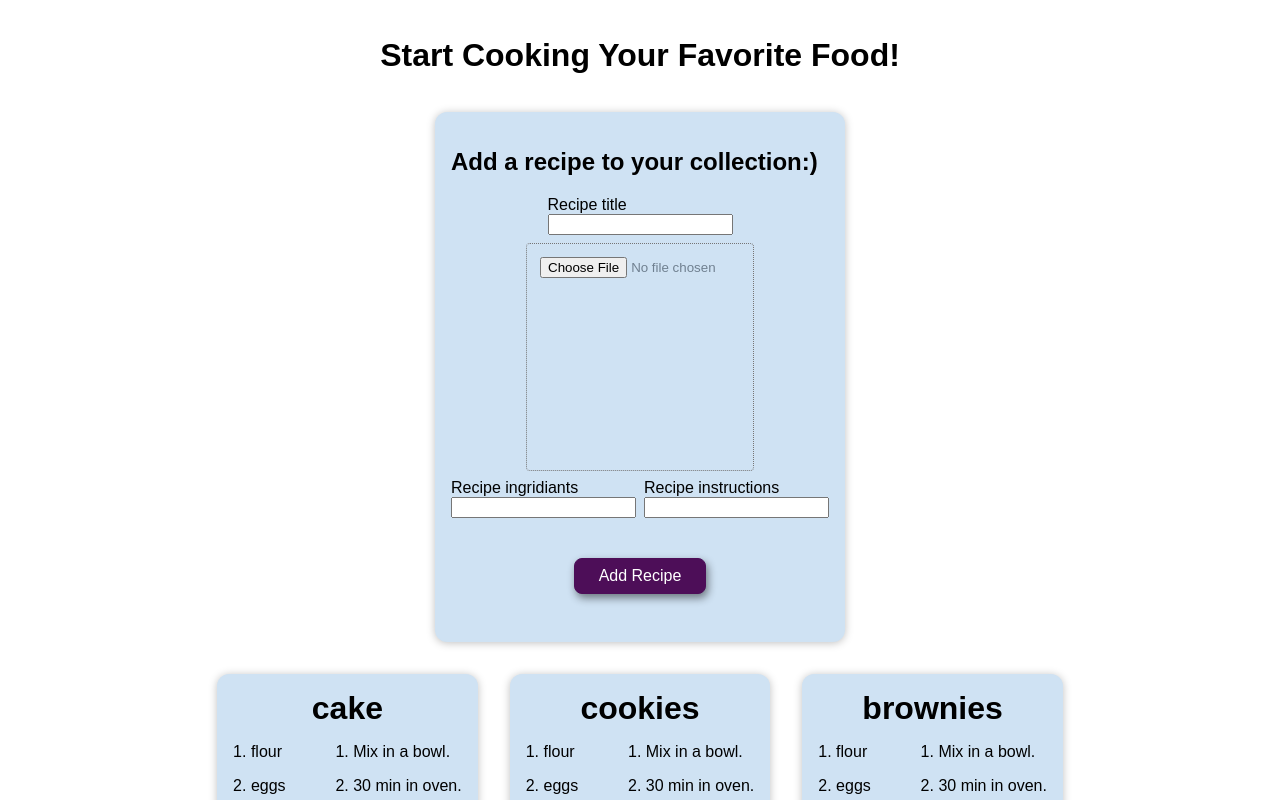
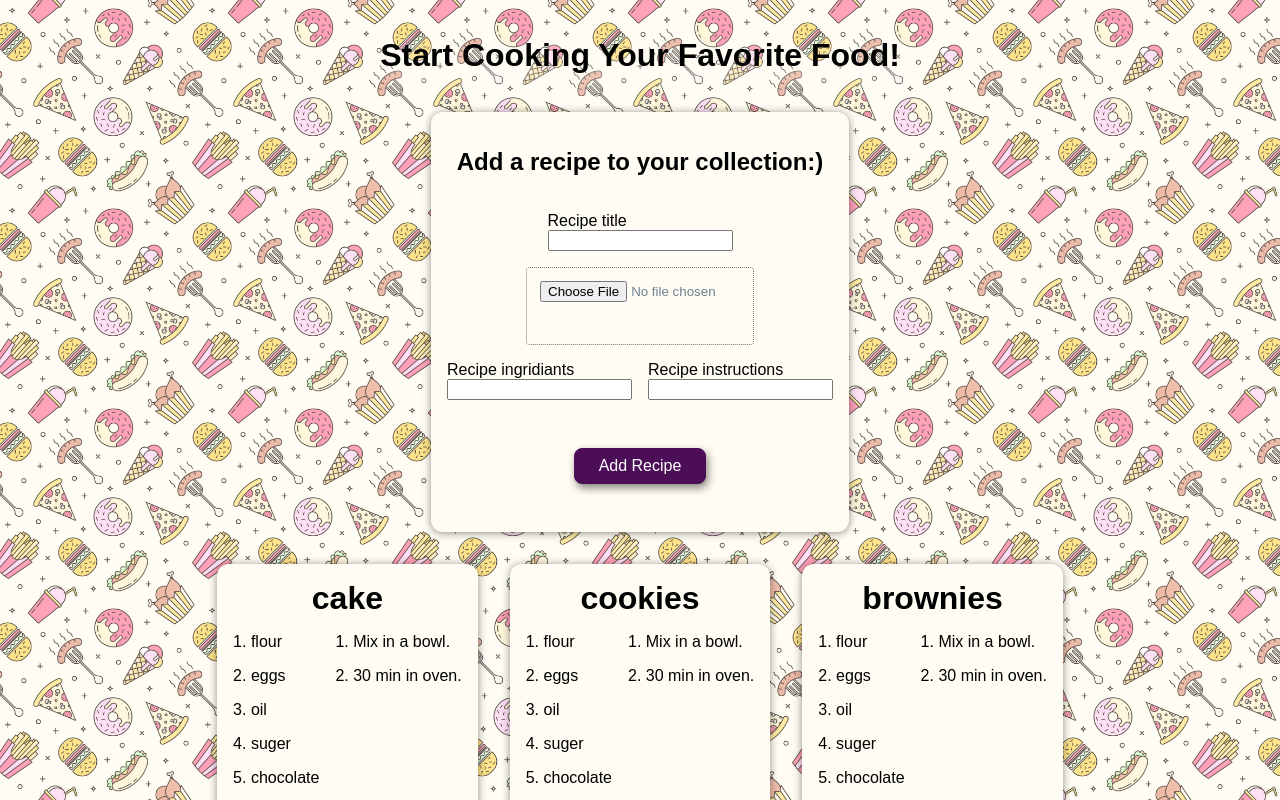
Before and after one commit to shanishalev10-alt/recipe-app, a React (Create React App) app: page / in a window 1280 px wide. Shown: the top 800 px of the page. Built offline with nearby package versions, Linux system fonts and the light colour scheme.

Commit message:
Added fun background and some styling

```diff
--- a/src/App.js
+++ b/src/App.js
@@ -29,7 +29,7 @@ function App() {
 
   return (
     <div className={styles.app}>
-      <h1>Start Cooking Your Favorite Food!</h1>
+      <h1 className={styles.header}>Start Cooking Your Favorite Food!</h1>
       <AddRecipe onAddRecipe={addRecipeHandler} />
       <Recipes recipes={recipes} />
     </div>
--- a/src/App.module.css
+++ b/src/App.module.css
@@ -4,3 +4,8 @@
   flex-direction: column;
   align-items: center;
 }
+
+.header {
+  color: rgb(0, 0, 0);
+  text-shadow: 10px 10px 30px rgb(255, 255, 255);
+}
--- a/src/components/AddRecipe/AddRecipe.js
+++ b/src/components/AddRecipe/AddRecipe.js
@@ -47,12 +47,12 @@ const AddRecipe = (props) => {
       });
     }
 
-    props.onAddRecipe({title, ingridiants, instructions, src})
+    props.onAddRecipe({ title, ingridiants, instructions, src });
 
-  setTitle("");
-  setInstructions([]);
-  setIngridiants([]);
-  setSrc();
+    setTitle("");
+    setInstructions([]);
+    setIngridiants([]);
+    setSrc();
   };
 
   const closePopupHandler = () => {
@@ -69,8 +69,8 @@ const AddRecipe = (props) => {
         />
       )}
       <Card className={styles.card}>
-        <h2>Add a recipe to your collection:)</h2>
         <form className={styles.form} onSubmit={submitHandler}>
+          <h2>Add a recipe to your collection:)</h2>
           <label className={styles.label}>
             Recipe title
             <input type="text" value={title} onChange={titleChangeHandler} />
@@ -81,16 +81,24 @@ const AddRecipe = (props) => {
               onChange={uploadPictureHandler}
               className={styles["file-input"]}
             />
-            {src && <img src={src} className={styles.preview} />}
           </label>
+          {src && <img src={src} className={styles.preview} />}
           <div className={styles["main-content"]}>
             <label className={styles.label}>
               Recipe ingridiants
-              <DynamicInputs inputValuesArray={ingridiants} setInputValuesArray={setIngridiants} fieldName="ingridiants"/>
+              <DynamicInputs
+                inputValuesArray={ingridiants}
+                setInputValuesArray={setIngridiants}
+                fieldName="ingridiants"
+              />
             </label>
             <label className={styles.label}>
               Recipe instructions
-              <DynamicInputs inputValuesArray={instructions} setInputValuesArray={setInstructions} fieldName="instructions"/>
+              <DynamicInputs
+                inputValuesArray={instructions}
+                setInputValuesArray={setInstructions}
+                fieldName="instructions"
+              />
             </label>
           </div>
           <Button className="add-button" type="submit">
--- a/src/components/AddRecipe/AddRecipe.module.css
+++ b/src/components/AddRecipe/AddRecipe.module.css
@@ -5,14 +5,14 @@
 .form {
   display: flex;
   flex-direction: column;
-  gap: 0.5rem;
+  gap: 1rem;
   align-items: flex-start;
   align-items: center;
 }
 
 .main-content {
   display: flex;
-  gap: 0.5rem;
+  gap: 1rem;
   flex-direction: row;
 }
 
@@ -27,7 +27,7 @@
   justify-content: center;
   width: 200px;
   max-width: 100%;
-  height: 200px;
+  height: 50px;
   padding: 1em;
   border: 1px dotted #767575;
   border-radius: 4px;
@@ -41,7 +41,6 @@
 }
 
 .preview {
-  width: 200px;
+  width: 40%;
   max-width: 100%;
-  z-index: 2;
 }
--- a/src/components/UI/Card/Card.css
+++ b/src/components/UI/Card/Card.css
@@ -1,7 +1,7 @@
 .card {
   border-radius: 12px;
-  box-shadow: 0 1px 8px rgba(0, 0, 0, 0.25);
-  background-color: rgb(207, 226, 243);
+  box-shadow: 0 1px 8px rgba(0, 0, 0, 0.438);
+  background-color: #FFFCF3;
   padding: 1rem;
   margin: 1rem;
 }
--- a/src/index.css
+++ b/src/index.css
@@ -3,6 +3,8 @@ body {
   font-family: Arial, Helvetica, sans-serif;
   -webkit-font-smoothing: antialiased;
   -moz-osx-font-smoothing: grayscale;
+  background-image: url("../media/img/background2.avif");
+  background-size: 200px;
 }
 
 code {
```
Also changed, not shown: cake.jpg (added), media/img/background2.avif (added).
